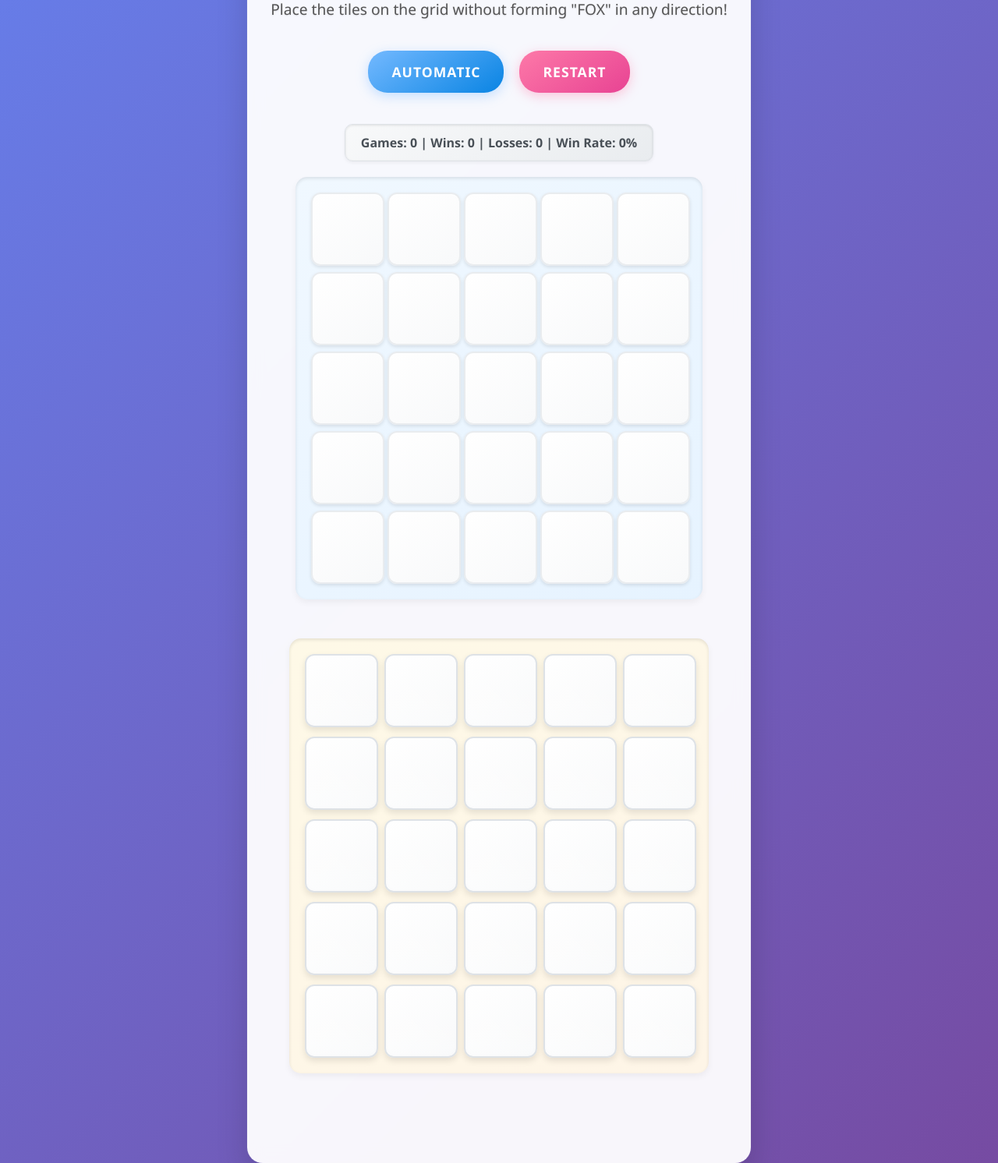
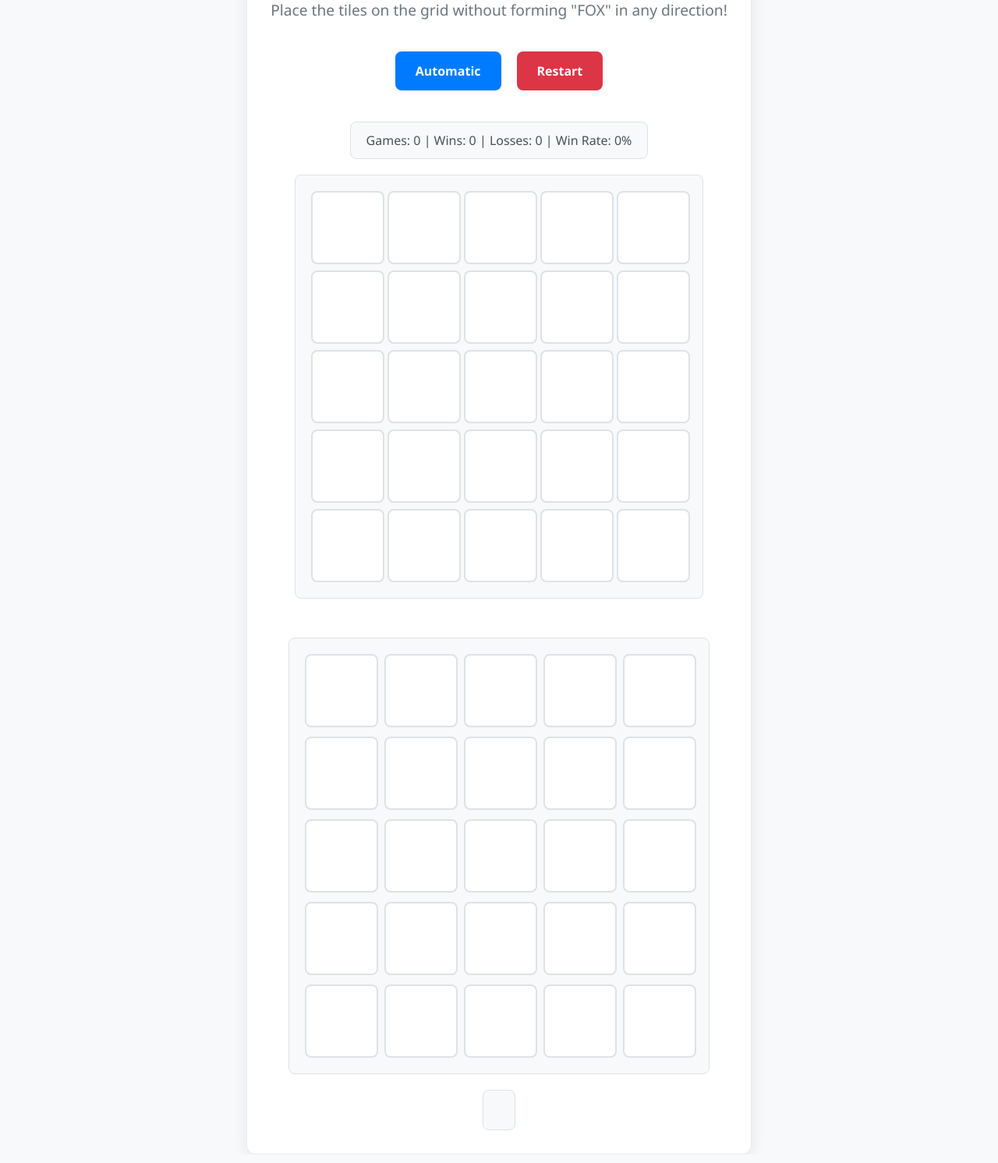
Before and after one commit to CaptainChrispy/fox-game, a plain HTML site: page index.html in a window 1280 px wide. Shown: the part 112-1604 px from the top of the page at 78% size. Drawn offline with Linux system fonts and the light colour scheme.

Commit message:
🎨 Refactor tiles and improve UI styling

```diff
--- a/script.js
+++ b/script.js
@@ -104,9 +104,6 @@ class FoxGame {
         tile.setAttribute('draggable', 'true');
 
         tile.addEventListener('dragstart', (e) => this.handleDragStart(e));
-        tile.addEventListener('mouseenter', (e) => this.handleTileHover(e));
-        tile.addEventListener('mouseleave', (e) => this.handleTileLeave(e));
-        tile.addEventListener('mousemove', (e) => this.handleTileMouseMove(e));
         tile.addEventListener('click', (e) => this.handleTileClick(e));
 
         return tile;
@@ -120,8 +117,12 @@ class FoxGame {
         if (this.state.gameEnded) return;
 
         e.dataTransfer.setData('text', e.target.dataset.letter);
-        e.dataTransfer.setData('tileElement', e.target.outerHTML);
         e.target.classList.add('dragging');
+
+        e.target.setAttribute('data-dragging', 'true');
+        setTimeout(() => {
+            e.target.removeAttribute('data-dragging');
+        }, 100);
     }
 
     handleDragOver(e) {
@@ -152,7 +153,10 @@ class FoxGame {
     handleTileClick(e) {
         if (this.state.gameEnded) return;
 
+        if (e.target.hasAttribute('data-dragging')) return;
         if (e.target.classList.contains('dragging')) return;
+        e.preventDefault();
+        e.stopPropagation();
 
         const letter = e.target.getAttribute('data-letter');
         const firstAvailableIndex = this.findFirstAvailableCell();
@@ -292,18 +296,6 @@ class FoxGame {
         return pattern;
     }
 
-    handleTileHover(e) {
-        if (this.state.gameEnded) return;
-    }
-
-    handleTileLeave(e) {
-        if (this.state.gameEnded) return;
-    }
-
-    handleTileMouseMove(e) {
-        if (this.state.gameEnded) return;
-    }
-
     restartGame() {
         this.state.placedTiles = Array(this.config.gridSize * this.config.gridSize).fill(null);
         this.state.currentTileIndex = 0;
--- a/style.css
+++ b/style.css
@@ -3,7 +3,7 @@ body {
     justify-content: center;
     align-items: center;
     min-height: 100vh;
-    background: linear-gradient(135deg, #667eea 0%, #764ba2 100%);
+    background-color: #f8f9fa;
     margin: 0;
     font-family: 'Segoe UI', Tahoma, Geneva, Verdana, sans-serif;
     overflow-x: auto;
@@ -13,13 +13,11 @@ body {
     display: flex;
     flex-direction: column;
     align-items: center;
-    background: rgba(255, 255, 255, 0.95);
+    background: white;
     padding: 30px;
-    border-radius: 20px;
-    box-shadow:
-        0 20px 40px rgba(0, 0, 0, 0.15),
-        0 0 0 1px rgba(255, 255, 255, 0.05);
-    backdrop-filter: blur(10px);
+    border-radius: 12px;
+    box-shadow: 0 4px 20px rgba(0, 0, 0, 0.08);
+    border: 1px solid #e9ecef;
     animation: slideIn 0.6s ease-out;
 }
 
@@ -42,32 +40,27 @@ header {
 .game-title {
     font-size: 3em;
     margin: 0 0 15px 0;
-    color: #2c3e50;
-    text-shadow: 0 4px 8px rgba(0, 0, 0, 0.1);
-    font-weight: bold;
-    letter-spacing: 2px;
+    color: #212529;
+    font-weight: 700;
+    letter-spacing: 1px;
 }
 
 .game-instructions {
     font-size: 1.2em;
-    color: #555;
+    color: #6c757d;
     margin: 0;
-    font-weight: 500;
-    text-shadow: 0 1px 2px rgba(0, 0, 0, 0.1);
+    font-weight: 400;
 }
 
 .stats-display {
-    background: linear-gradient(145deg, #f8f9fa, #e9ecef);
-    border-radius: 10px;
+    background: #f8f9fa;
+    border-radius: 8px;
     padding: 12px 20px;
     margin: 20px 0;
     font-size: 1em;
     color: #495057;
-    font-weight: 600;
+    font-weight: 500;
     text-align: center;
-    box-shadow:
-        inset 0 1px 3px rgba(0, 0, 0, 0.1),
-        0 2px 4px rgba(0, 0, 0, 0.05);
     border: 1px solid #dee2e6;
 }
 
@@ -97,63 +90,58 @@ header {
     grid-template-columns: repeat(5, 90px);
     gap: 8px;
     padding: 20px;
-    background: linear-gradient(145deg, #f0f8ff, #e6f3ff);
-    border-radius: 15px;
-    box-shadow:
-        inset 0 2px 4px rgba(0, 0, 0, 0.1),
-        0 4px 8px rgba(0, 0, 0, 0.05);
-    transform-style: preserve-3d;
+    background: #f8f9fa;
+    border-radius: 8px;
+    border: 1px solid #dee2e6;
 }
 
 .grid-cell {
     width: 90px;
     height: 90px;
-    background: linear-gradient(145deg, #ffffff, #f8f9fa);
-    border: 2px solid #e9ecef;
-    border-radius: 12px;
+    background: white;
+    border: 2px solid #dee2e6;
+    border-radius: 8px;
     display: flex;
     justify-content: center;
     align-items: center;
     font-size: 2.2em;
-    font-weight: bold;
-    color: #2c3e50;
-    transition: all 0.3s cubic-bezier(0.4, 0, 0.2, 1);
-    box-shadow:
-        0 2px 4px rgba(0, 0, 0, 0.1),
-        inset 0 1px 0 rgba(255, 255, 255, 0.6);
+    font-weight: 600;
+    color: #212529;
+    transition: all 0.2s ease;
     position: relative;
-    overflow: hidden;
 }
 
-.grid-cell::before {
-    content: '';
-    position: absolute;
-    top: 0;
-    left: 0;
-    right: 0;
-    bottom: 0;
-    background: linear-gradient(45deg, transparent 30%, rgba(255, 255, 255, 0.3) 50%, transparent 70%);
-    transform: translateX(-100%);
-    transition: transform 0.6s;
+.grid-cell:hover {
+    background: #f8f9fa;
+    border-color: #6c757d;
 }
 
-.grid-cell:hover::before {
-    transform: translateX(100%);
+.grid-cell.drop-zone {
+    border-color: #007bff;
+    background: #e7f3ff;
+}
+
+.grid-cell.occupied {
+    background: #e9ecef;
+    color: #495057;
 }
 
 .grid-cell.fox-pattern {
-    background: linear-gradient(145deg, #ff6b6b, #ee5a24);
-    border-color: #c0392b;
-    color: white;
+    background: #ffebee;
+    border-color: #dc3545;
+    color: #dc3545;
     animation: foxFound 0.6s ease-out;
-    box-shadow:
-        0 0 20px rgba(255, 107, 107, 0.6),
-        0 4px 8px rgba(0, 0, 0, 0.2);
+}
+
+.grid-cell.disabled {
+    background: #f8f9fa;
+    color: #6c757d;
+    cursor: not-allowed;
 }
 
 @keyframes foxFound {
     0% { transform: scale(1); }
-    50% { transform: scale(1.1) rotateZ(5deg); }
+    50% { transform: scale(1.05); }
     100% { transform: scale(1); }
 }
 
@@ -163,65 +151,43 @@ header {
     gap: 12px;
     margin-top: 20px;
     padding: 20px;
-    background: linear-gradient(145deg, #fef9e7, #fef5e7);
-    border-radius: 15px;
-    box-shadow:
-        inset 0 2px 4px rgba(0, 0, 0, 0.1),
-        0 4px 8px rgba(0, 0, 0, 0.05);
+    background: #f8f9fa;
+    border-radius: 8px;
+    border: 1px solid #dee2e6;
 }
 
 .tile {
     width: 90px;
     height: 90px;
-    background: linear-gradient(145deg, #ffffff, #f8f9fa);
+    background: white;
     border: 2px solid #dee2e6;
-    border-radius: 12px;
+    border-radius: 8px;
     display: flex;
     justify-content: center;
     align-items: center;
     font-size: 2.2em;
-    font-weight: bold;
-    color: #2c3e50;
+    font-weight: 600;
+    color: #212529;
     cursor: grab;
-    transition: all 0.3s cubic-bezier(0.4, 0, 0.2, 1);
-    box-shadow:
-        0 4px 8px rgba(0, 0, 0, 0.1),
-        inset 0 1px 0 rgba(255, 255, 255, 0.6);
+    transition: all 0.2s ease;
     position: relative;
     user-select: none;
 }
 
-.tile::after {
-    content: '';
-    position: absolute;
-    top: 2px;
-    left: 2px;
-    right: 2px;
-    bottom: 2px;
-    background: linear-gradient(45deg, rgba(255, 255, 255, 0.3), transparent);
-    border-radius: 10px;
-    pointer-events: none;
-}
-
 .tile:hover {
-    transform: translateY(-8px) rotateZ(2deg);
-    box-shadow:
-        0 12px 24px rgba(0, 0, 0, 0.15),
-        inset 0 1px 0 rgba(255, 255, 255, 0.8);
-    border-color: #74b9ff;
+    transform: translateY(-2px);
+    border-color: #007bff;
 }
 
 .tile:active {
     cursor: grabbing;
-    transform: translateY(-4px) rotateZ(1deg) scale(0.98);
+    transform: translateY(-1px) scale(0.98);
 }
 
 .tile.dragging {
     opacity: 0.8;
-    transform: rotateZ(15deg) scale(1.05);
-    box-shadow:
-        0 16px 32px rgba(0, 0, 0, 0.2),
-        0 0 0 2px #74b9ff;
+    transform: scale(1.05);
+    box-shadow: 0 8px 16px rgba(0, 0, 0, 0.2);
     z-index: 1000;
 }
 
@@ -233,107 +199,85 @@ header {
 }
 
 #controls button {
-    padding: 15px 30px;
-    font-size: 1.1em;
+    padding: 12px 24px;
+    font-size: 1em;
     font-weight: 600;
-    border: none;
-    border-radius: 25px;
+    border: 2px solid transparent;
+    border-radius: 8px;
     cursor: pointer;
-    transition: all 0.3s cubic-bezier(0.4, 0, 0.2, 1);
-    text-transform: uppercase;
-    letter-spacing: 1px;
+    transition: all 0.2s ease;
     font-family: inherit;
-    position: relative;
-    overflow: hidden;
-}
-
-#controls button::before {
-    content: '';
-    position: absolute;
-    top: 0;
-    left: -100%;
-    width: 100%;
-    height: 100%;
-    background: linear-gradient(90deg, transparent, rgba(255, 255, 255, 0.3), transparent);
-    transition: left 0.5s;
-}
-
-#controls button:hover::before {
-    left: 100%;
 }
 
 #auto-button {
-    background: linear-gradient(145deg, #74b9ff, #0984e3);
+    background: #007bff;
     color: white;
-    box-shadow: 0 4px 15px rgba(116, 185, 255, 0.4);
+    border-color: #007bff;
 }
 
 #auto-button:hover:not(:disabled) {
-    background: linear-gradient(145deg, #0984e3, #006ba6);
-    transform: translateY(-2px);
-    box-shadow: 0 8px 25px rgba(116, 185, 255, 0.6);
+    background: #0056b3;
+    border-color: #0056b3;
+    transform: translateY(-1px);
 }
 
 #auto-button:disabled {
-    background: linear-gradient(145deg, #bdc3c7, #95a5a6);
+    background: #6c757d;
+    border-color: #6c757d;
+    color: white;
     cursor: not-allowed;
     transform: none;
-    box-shadow: 0 2px 4px rgba(0, 0, 0, 0.1);
 }
 
 #restart-button {
-    background: linear-gradient(145deg, #fd79a8, #e84393);
+    background: #dc3545;
     color: white;
-    box-shadow: 0 4px 15px rgba(253, 121, 168, 0.4);
+    border-color: #dc3545;
 }
 
 #restart-button:hover {
-    background: linear-gradient(145deg, #e84393, #c44569);
-    transform: translateY(-2px);
-    box-shadow: 0 8px 25px rgba(253, 121, 168, 0.6);
+    background: #c82333;
+    border-color: #c82333;
+    transform: translateY(-1px);
 }
 
 #message {
-    margin-top: 25px;
-    font-size: 1.4em;
-    font-weight: bold;
+    margin-top: 20px;
+    font-size: 1.2em;
+    font-weight: 600;
     text-align: center;
-    padding: 20px 30px;
-    border-radius: 15px;
+    padding: 15px 20px;
+    border-radius: 8px;
     min-height: 20px;
-    transition: all 0.5s ease;
-    text-shadow: 0 1px 2px rgba(0, 0, 0, 0.1);
+    transition: all 0.3s ease;
+    background: #f8f9fa;
+    border: 1px solid #dee2e6;
+    color: #495057;
 }
 
 .win-message {
-    background: linear-gradient(145deg, #00b894, #00a085);
-    color: white;
-    border: 2px solid #00a085;
-    box-shadow:
-        0 8px 25px rgba(0, 184, 148, 0.4),
-        0 0 0 4px rgba(0, 184, 148, 0.1);
+    background: #d4edda;
+    color: #155724;
+    border-color: #c3e6cb;
     animation: winPulse 0.6s ease-out;
 }
 
 .lose-message {
-    background: linear-gradient(145deg, #ff6b6b, #ee5a24);
-    color: white;
-    border: 2px solid #ee5a24;
-    box-shadow:
-        0 8px 25px rgba(255, 107, 107, 0.4),
-        0 0 0 4px rgba(255, 107, 107, 0.1);
+    background: #f8d7da;
+    color: #721c24;
+    border-color: #f5c6cb;
     animation: losePulse 0.6s ease-out;
 }
 
 @keyframes winPulse {
-    0% { transform: scale(0.8); opacity: 0; }
-    50% { transform: scale(1.05); }
+    0% { transform: scale(0.9); opacity: 0; }
+    50% { transform: scale(1.02); }
     100% { transform: scale(1); opacity: 1; }
 }
 
 @keyframes losePulse {
-    0% { transform: scale(0.8); opacity: 0; }
-    50% { transform: scale(1.05); }
+    0% { transform: scale(0.9); opacity: 0; }
+    50% { transform: scale(1.02); }
     100% { transform: scale(1); opacity: 1; }
 }
 
```
